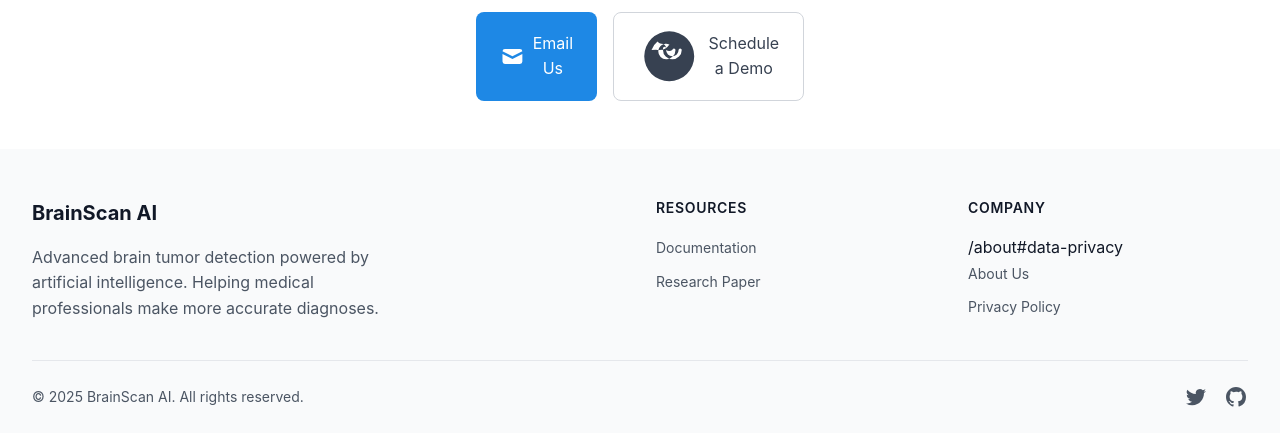
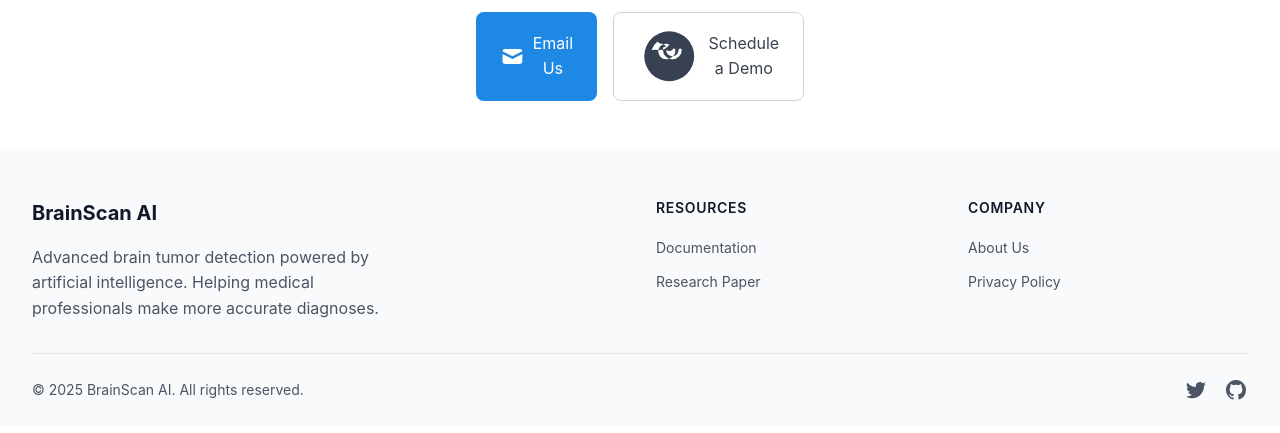
Before and after one commit to Wills17/Brain-Cancer-Prediction, a Flask app: page /about in a window 1280 px wide. Shown: the part 2176-2609 px from the top of the page. After the commit the page ends 2576 px from the top, so only its background shows below. Run offline with Flask 3, Linux system fonts and the light colour scheme; parts of the project's set-up code (start-up, migrations or seed data) failed here and were passed over.

Commit message:
Fix footer links in about page to properly structure the company section

```diff
--- a/templates/about.html
+++ b/templates/about.html
@@ -178,7 +178,7 @@
             </div>
             <div class="footer-column">
               <h4>Company</h4>
-              <ul>/about#data-privacy
+              <ul>
                 <li><a href="#" class="story-link">About Us</a></li>
                 <li><a href="#data-privacy" class="story-link">Privacy Policy</a></li>
               </ul>
```
